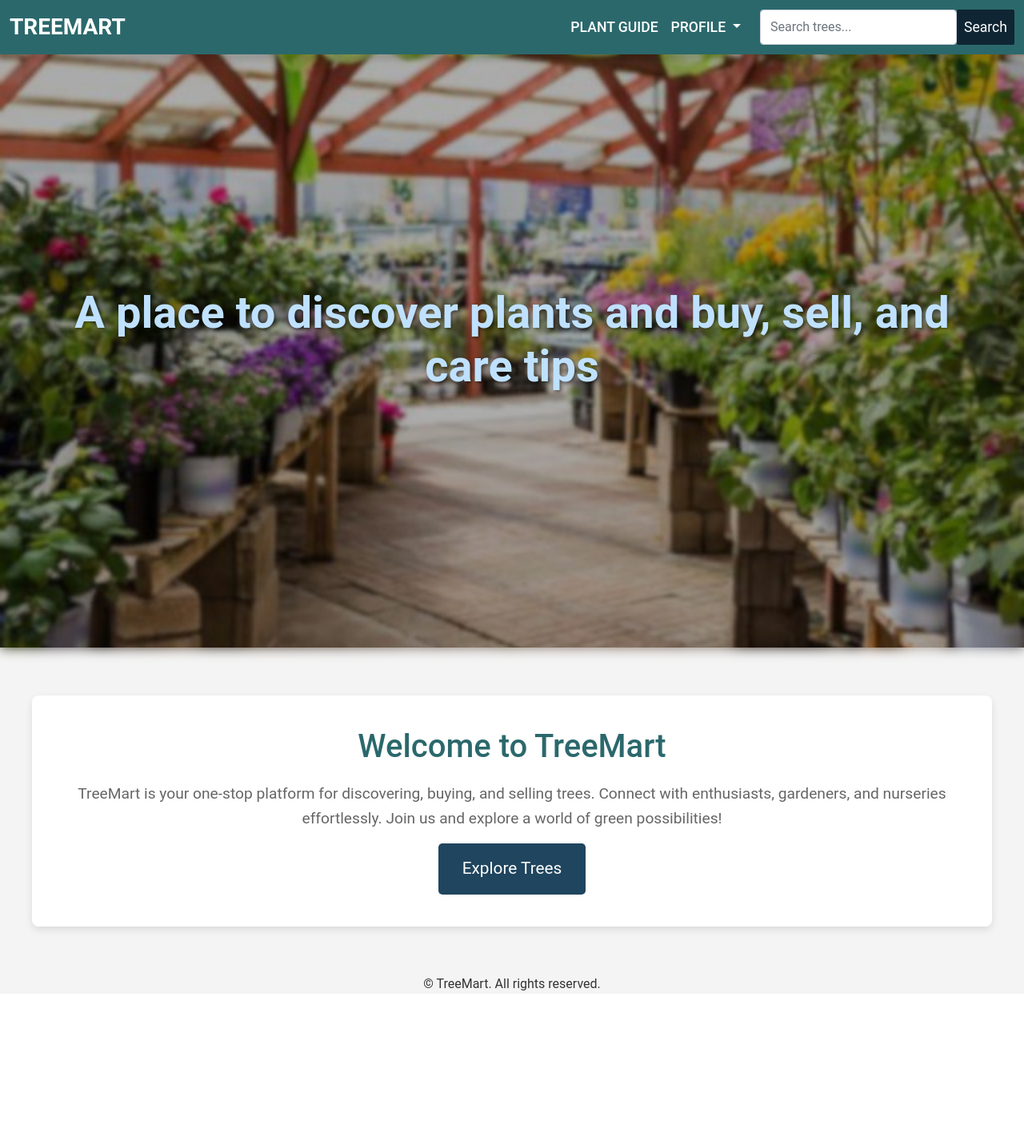
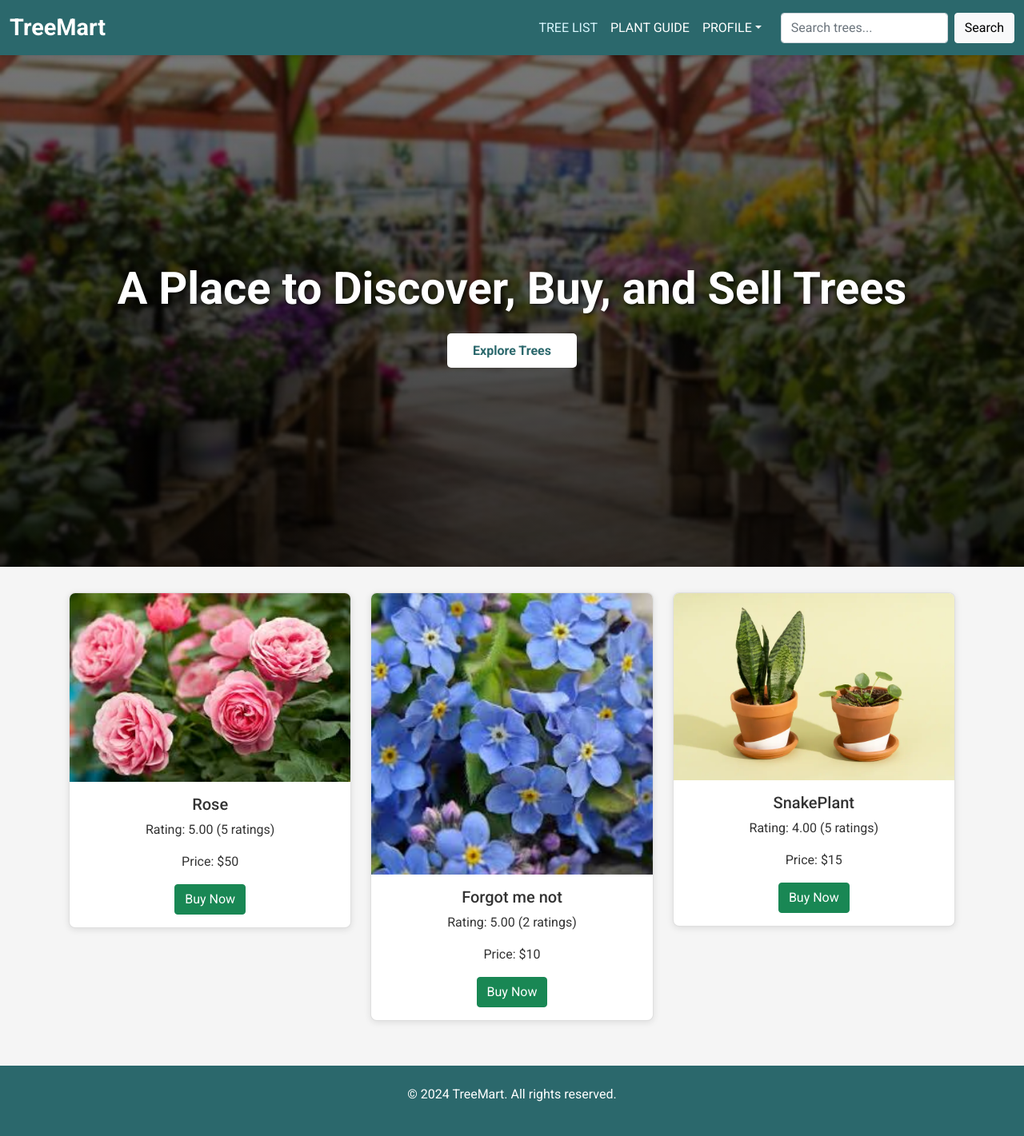
Before and after one commit to riparahman54/treeMart, a Django app: page /homepage in a window 1280 px wide. Shown: the whole page at 80% size. Before the commit the page ends 1239 px from the top, so only its background shows below. Run offline with Django 5.2, Linux system fonts and the light colour scheme; data comes from the database, SQL or seed files in the repository; both versions use the stored data as it was before the commit.

Commit message:
Improved homepages visibility, added most rated trees

```diff
--- a/accounts/models.py
+++ b/accounts/models.py
@@ -55,13 +55,17 @@ class Profile(models.Model):
 
         return self.user_type == 'seller'
 
-
+    def is_buyer(self):
+        return self.user_type == 'buyer'
 
     # Method to check if the user is an admin
 
     def is_admin(self):
 
         return self.user_type == 'admin'
+
+
+
 
 
 
--- a/login/views.py
+++ b/login/views.py
@@ -5,6 +5,10 @@ from django.contrib.auth.models import User
 from django.contrib import messages
 
 from django.contrib.auth import logout
+
+from trees.models import Tree
+from django.db.models import F, FloatField, ExpressionWrapper
+
 def home(request):
     return render(request, "index.html")
 
@@ -51,7 +55,13 @@ def signin(request):
     return render(request, "signin.html")
 
 def homepage(request):
-    return render(request, "homepage.html")
+    most_rated_trees = Tree.objects.annotate(
+        annotated_average_rating=ExpressionWrapper(
+            F('total_rating') / F('num_ratings'),
+            output_field=FloatField()
+        )
+    ).filter(num_ratings__gt=0).order_by('-annotated_average_rating')[:6]
+    return render(request, 'homepage.html', {'most_rated_trees': most_rated_trees})
 
 def logout_view(request):
     return redirect('home')
--- a/manage.py
+++ b/manage.py
@@ -12,7 +12,7 @@ def main():
     except ImportError as exc:
         raise ImportError(
             "Couldn't import Django. Are you sure it's installed and "
-            "available on your PYTHONPATH environment variable? Did you "
+            "available on your PYTHON environment variable? Did you "
             "forget to activate a virtual environment?"
         ) from exc
     execute_from_command_line(sys.argv)
--- a/plant_guide/admin.py
+++ b/plant_guide/admin.py
@@ -1,6 +1,6 @@
 from django.contrib import admin
 
 # Register your models here.
-from .models import Plant
-
-admin.site.register(Plant)
+# from .models import Plant
+#
+# admin.site.register(Plant)
--- a/plant_guide/models.py
+++ b/plant_guide/models.py
@@ -4,6 +4,6 @@ from trees.models import Tree
 
 
 # Create your models here.
-
-class Plant(Tree):
-    dummy_field = models.CharField(max_length=100, null=True, blank=True)
+#
+# class Plant(Tree):
+#     dummy_field = models.CharField(max_length=100, null=True, blank=True)
--- a/templates/homepage.html
+++ b/templates/homepage.html
@@ -4,256 +4,171 @@
     <meta charset="UTF-8">
     <meta name="viewport" content="width=device-width, initial-scale=1.0">
     <title>TreeMart - Discover, Buy & Sell Trees</title>
-    <meta name="google-site-verification" content="H0wyCCkisvOubHqwKjsAxmZU3pfjwGUUOycVNbf-QNk">
     <meta name="description" content="The best marketplace for trees. Buy & sell trees with ease at TreeMart.">
     <!-- Include Bootstrap and Fonts -->
     <link href="https://cdn.jsdelivr.net/npm/bootstrap@5.1.3/dist/css/bootstrap.min.css" rel="stylesheet">
-    <link rel="preload" href="https://fonts.googleapis.com/css2?family=Roboto:wght@400;500;700&display=swap" as="font" type="font/woff2" crossorigin="anonymous">
-
+    <link rel="stylesheet" href="https://cdnjs.cloudflare.com/ajax/libs/font-awesome/6.0.0-beta3/css/all.min.css">
+    <link href="https://fonts.googleapis.com/css2?family=Roboto:wght@400;500;700&display=swap" rel="stylesheet">
     <style>
-        /* Body Styling */
         body {
             font-family: 'Roboto', sans-serif;
-            background-color: #f4f4f4;
+            background-color: #f5f5f5;
             color: #333;
             margin: 0;
             padding: 0;
             display: flex;
             flex-direction: column;
-            align-items: center;
-            justify-content: flex-start;
+            min-height: 100vh;
         }
-
-        /* Navbar Styles */
         .navbar {
-            background-color: rgb(43, 104, 108);
-            box-shadow: 0 8px 6px rgba(0, 0, 0, 0.1);
-            position: fixed;
-            top: 0;
-            left: 0;
-            width: 100%;
-            z-index: 1000;
-            padding: 8px 0;
+            background-color: #2b686c;
+            box-shadow: 0 2px 6px rgba(0, 0, 0, 0.15);
         }
-
         .navbar-brand {
-            font-size: 1.75rem;
+            font-size: 1.8rem;
             font-weight: bold;
             color: #fff;
+        }
+        .nav-link {
+            color: #fff !important;
             text-transform: uppercase;
+            font-size: 1rem;
         }
-
-        .navbar-nav .nav-link {
-            color: #fff !important;
-            font-size: 1.1rem;
-            font-weight: 500;
-            text-transform: uppercase;
-            transition: color 0.3s ease, background-color 0.3s ease;
+        .nav-link:hover, .nav-link.active {
+            color: #d9f7ff !important;
         }
-
-        .navbar-nav .nav-link:hover {
-            color: #0c1d22 !important;
-            background-color: rgba(0, 0, 0, 0.1);
-            border-radius: 5px;
-        }
-
-        /* Hero Image */
         .hero {
-            width: 100%;
-            height: 750px;
-            background-image: url('media/images/istockphoto-470649314-612x612.jpg');
-            background-size: cover;
-            background-position: center;
-            margin-top: 60px;
-            position: relative;
+            height: 80vh;
+            background: linear-gradient(to bottom, rgba(0, 0, 0, 0.3), rgba(0, 0, 0, 0.7)),
+                        url('media/images/istockphoto-470649314-612x612.jpg') center/cover no-repeat;
             display: flex;
             align-items: center;
             justify-content: center;
             text-align: center;
+            color: #fff;
         }
-
-        .hero::before {
-            content: '';
-            position: absolute;
-            top: 0;
-            left: 0;
-            right: 0;
-            bottom: 0;
-            background: inherit;
-            filter: blur(8px); /* Apply blur effect to the background image */
-            z-index: -1;
+        .hero h1 {
+            font-size: 3.5rem;
+            font-weight: bold;
+            text-shadow: 2px 2px 5px rgba(0, 0, 0, 0.7);
         }
-
-        .hero-text {
-            position: relative;
-            max-width: 90%;
-            text-shadow: 2px 2px 4px rgba(0, 0, 0, 0.5); /* Add text shadow for better visibility */
-        }
-
-        .hero-text h1 {
-            font-size: 3.5rem; /* Increase font size */
-            font-weight: 700;
-            margin-bottom: 20px;
-            color: #bfe1ff;
-        }
-
-        .hero-text .btn {
-            background-color: #fbffff;
-            color: #ffffff;
-            padding: 9px 9px;
-            font-size: 1.0rem;
-            border: none;
-            border-radius: 0px;
-            transition: background-color 0.3s;
-        }
-
-        .hero-text .btn:hover {
-            background-color: rgba(16, 41, 43, 0.84);
-        }
-
-        /* Recently Added Trees Section */
-        .recent-trees h2 {
+        .cta-button {
+            margin-top: 1rem;
+            padding: 0.75rem 2rem;
+            background-color: #fff;
             color: #2b686c;
-            text-align: center;
-            margin-top: 50px;
-        }
-
-        .card {
-            box-shadow: 0 4px 8px rgba(0, 0, 0, 0.1);
-        }
-
-        .card-img-top {
-            height: 200px;
-            object-fit: cover;
-        }
-
-        .search-bar button {
-            background-color: #0f2533; /* Button background color */
-            color: #fff; /* Button text color */
-            padding: 9px 9px; /* Adjust padding for better alignment */
-            font-size: 1.1rem; /* Font size for the button text */
-            border: none;
-            border-radius: 2px;
-            transition: background-color 0.3s;
-        }
-
-        .search-bar button:hover {
-            background-color: rgba(16, 41, 43, 0.84); /* Slightly darker shade for hover effect */
-        }
-
-        /* Section Styling */
-        .section {
-            max-width: 1200px;
-            margin: 60px 20px;
-            padding: 40px;
-            background-color: #fff;
-            border-radius: 8px;
-            box-shadow: 0 4px 10px rgba(0, 0, 0, 0.1);
-        }
-
-        .section-title {
-            font-size: 2.5rem;
-            color: #2b686c;
-            text-align: center;
-            margin-bottom: 20px;
-        }
-
-        .section-content {
-            font-size: 1.2rem;
-            line-height: 1.6;
-            text-align: center;
-            color: #666;
-        }
-
-        .cta-button {
-            display: inline-block;
-            background-color: #20455e;
-            color: #fff;
-            padding: 15px 30px;
-            font-size: 1.3rem;
+            font-weight: bold;
             border-radius: 5px;
             text-decoration: none;
-            transition: background-color 0.3s;
+            transition: 0.3s ease-in-out;
         }
-
         .cta-button:hover {
-            background-color: rgba(16, 41, 43, 0.84);
+            background-color: #2b686c;
+            color: #fff;
         }
-
-        /* Responsive Layout */
-        @media (max-width: 768px) {
-            .hero-text h1 {
-                font-size: 2.5rem;
-            }
-
-            .section-title {
-                font-size: 2rem;
-            }
-
-            .section-content {
-                font-size: 1rem;
-            }
-
-            .cta-button {
-                font-size: 1.1rem;
-                padding: 12px 24px;
-            }
+        .tree-section {
+            padding: 2rem 1rem;
+        }
+        .tree-card {
+            box-shadow: 0 2px 8px rgba(0, 0, 0, 0.1);
+            border-radius: 8px;
+            overflow: hidden;
+            transition: transform 0.3s;
+        }
+        .tree-card:hover {
+            transform: scale(1.05);
+        }
+        .tree-card img {
+            width: 100%;
+            height: auto;
+        }
+        .tree-card .card-body {
+            padding: 1rem;
+        }
+        .footer {
+            background-color: #2b686c;
+            color: #fff;
+            padding: 1.5rem 0;
+            text-align: center;
+        }
+        .footer a {
+            color: #d9f7ff;
+            text-decoration: none;
+        }
+        .footer a:hover {
+            text-decoration: underline;
         }
     </style>
 </head>
 <body>
-
     <!-- Navbar -->
     <nav class="navbar navbar-expand-lg navbar-dark sticky-top">
         <div class="container-fluid">
             <a class="navbar-brand" href="{% url 'view_profile' %}">TreeMart</a>
-            <button class="navbar-toggler" type="button" data-bs-toggle="collapse" data-bs-target="#navbarNav" aria-controls="navbarNav" aria-expanded="false" aria-label="Toggle navigation">
+            <button class="navbar-toggler" type="button" data-bs-toggle="collapse" data-bs-target="#navbarNav">
                 <span class="navbar-toggler-icon"></span>
             </button>
             <div class="collapse navbar-collapse" id="navbarNav">
                 <ul class="navbar-nav ms-auto">
-                    <li class="nav-item">
-                        <a class="nav-link" href="{% url 'plant_guide' %}">Plant Guide</a>
-                    </li>
+                    <li class="nav-item"><a class="nav-link active" href="{% url 'tree_list' %}">Tree List</a></li>
+                    <li class="nav-item"><a class="nav-link" href="{% url 'plant_guide' %}">Plant Guide</a></li>
                     <li class="nav-item dropdown">
-                        <a class="nav-link dropdown-toggle" href="#" id="navbarDropdown" role="button" data-bs-toggle="dropdown" aria-expanded="false">
-                            Profile
-                        </a>
-                        <ul class="dropdown-menu" aria-labelledby="navbarDropdown">
+                        <a class="nav-link dropdown-toggle" href="#" id="navbarDropdown" role="button" data-bs-toggle="dropdown">Profile</a>
+                        <ul class="dropdown-menu">
                             <li><a class="dropdown-item" href="{% url 'view_profile' %}">View Profile</a></li>
                             <li><a class="dropdown-item" href="{% url 'edit_profile' %}">Edit Profile</a></li>
                             <li><a class="dropdown-item" href="{% url 'logout' %}">Logout</a></li>
                         </ul>
                     </li>
                 </ul>
-                <form method="GET" action="{% url 'tree_list' %}" class="d-flex ms-3 search-bar">
+                <form method="GET" action="{% url 'tree_list' %}" class="d-flex ms-3">
                     <input type="text" name="q" class="form-control" placeholder="Search trees..." value="{{ request.GET.q }}">
-                    <button class="btn" type="submit">Search</button>
+                    <button class="btn btn-light ms-2" type="submit">Search</button>
                 </form>
             </div>
         </div>
     </nav>
 
-    <!-- Hero Image Section with Text Overlay -->
+    <!-- Hero Section -->
     <div class="hero">
         <div class="hero-text">
-            <h1>A place to discover plants and buy, sell, and care tips</h1>
+            <h1>A Place to Discover, Buy, and Sell Trees</h1>
+            <br>
+            <a href="{% url 'tree_list' %}" class="cta-button">Explore Trees</a>
         </div>
     </div>
 
-    <!-- Welcome Section -->
-    <section class="section">
-        <h2 class="section-title">Welcome to TreeMart</h2>
-        <div class="section-content">
-            <p>TreeMart is your one-stop platform for discovering, buying, and selling trees. Connect with enthusiasts, gardeners, and nurseries effortlessly. Join us and explore a world of green possibilities!</p>
-            <a href="{% url 'tree_list' %}" class="cta-button">Explore Trees</a>
+    <!-- Tree Cards Section -->
+    <div class="container tree-section">
+        <div class="row">
+            {% for tree in most_rated_trees %}
+            <div class="col-md-4 col-sm-6 mb-4">
+                <div class="card tree-card">
+                    <img src="{{ tree.image.url }}" alt="{{ tree.name }}">
+                    <div class="card-body text-center">
+                        <h5 class="card-title">{{ tree.name }}</h5>
+                        <p class="card-text">Rating: {{ tree.annotated_average_rating|floatformat:2 }} ({{ tree.num_ratings }} ratings)</p>
+                        <p class="card-text">Price: ${{ tree.price }}</p>
+                        <a href="{% url 'tree_list' %}" class="btn btn-success">Buy Now</a>
+                    </div>
+                </div>
+            </div>
+            {% endfor %}
         </div>
-    </section>
+    </div>
 
+    <!-- Footer -->
+    <footer class="footer">
+        <p>&copy; 2024 TreeMart. All rights reserved. </p>
+        <p>
+{#            <a href="#"><i class="fab fa-facebook-f me-3"></i></a>#}
+{#            <a href="#"><i class="fab fa-twitter me-3"></i></a>#}
+{#            <a href="#"><i class="fab fa-instagram"></i></a>#}
+        </p>
+    </footer>
+
+    <!-- Scripts -->
     <script src="https://cdn.jsdelivr.net/npm/@popperjs/core@2.11.6/dist/umd/popper.min.js"></script>
     <script src="https://cdn.jsdelivr.net/npm/bootstrap@5.1.3/dist/js/bootstrap.min.js"></script>
-    <footer>
-        &copy;  TreeMart. All rights reserved.
-    </footer>
 </body>
 </html>
```
Also changed, not shown: db.sqlite3, plant_guide/migrations/0005_delete_plant.py (added).
